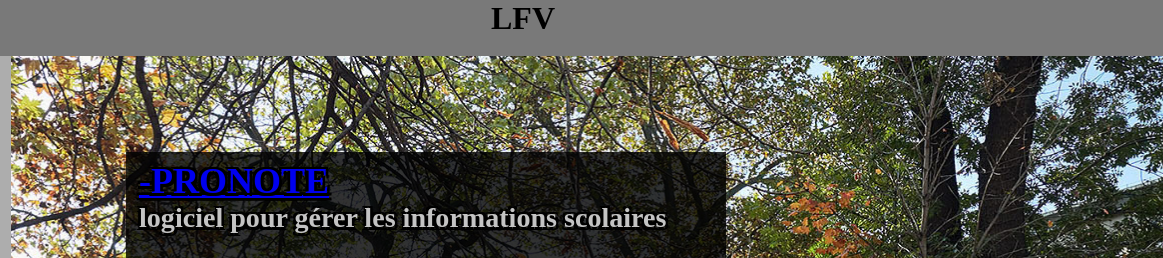
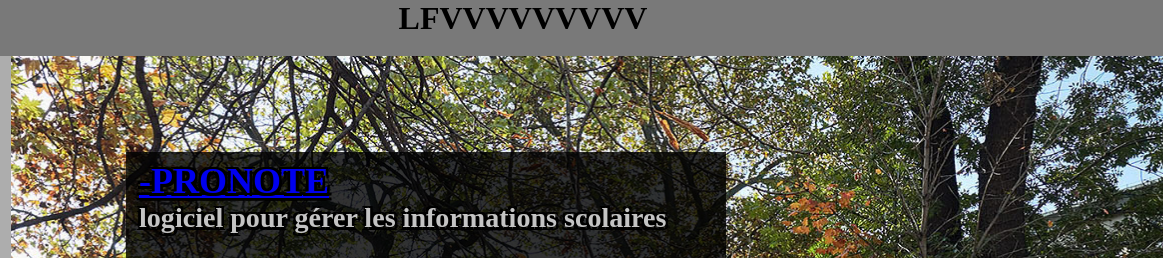
Before and after one commit to pavyyyy/nakev.net, a plain HTML site: page data/pageLFV.html in a window 1280 px wide. Shown: the top 258 px of the page, 117-1280 px from the left. Drawn offline with Linux system fonts and the light colour scheme.

Commit message:
Update pageLFV.html

```diff
--- a/data/pageLFV.html
+++ b/data/pageLFV.html
@@ -11,7 +11,7 @@
 		<!--image et carre noir-->
 		<img src="image/LFVbatiment.jpg" class="imgbg"/>
 		<img src="image/black pixel.png" class="lfv"/>
-		<header> <H1 class="titre">LFV</H1></header>
+		<header> <H1 class="titre">LFVVVVVVVVV</H1></header>
 
 
 		<!--Les liens dans la page "lfv"-->
```
